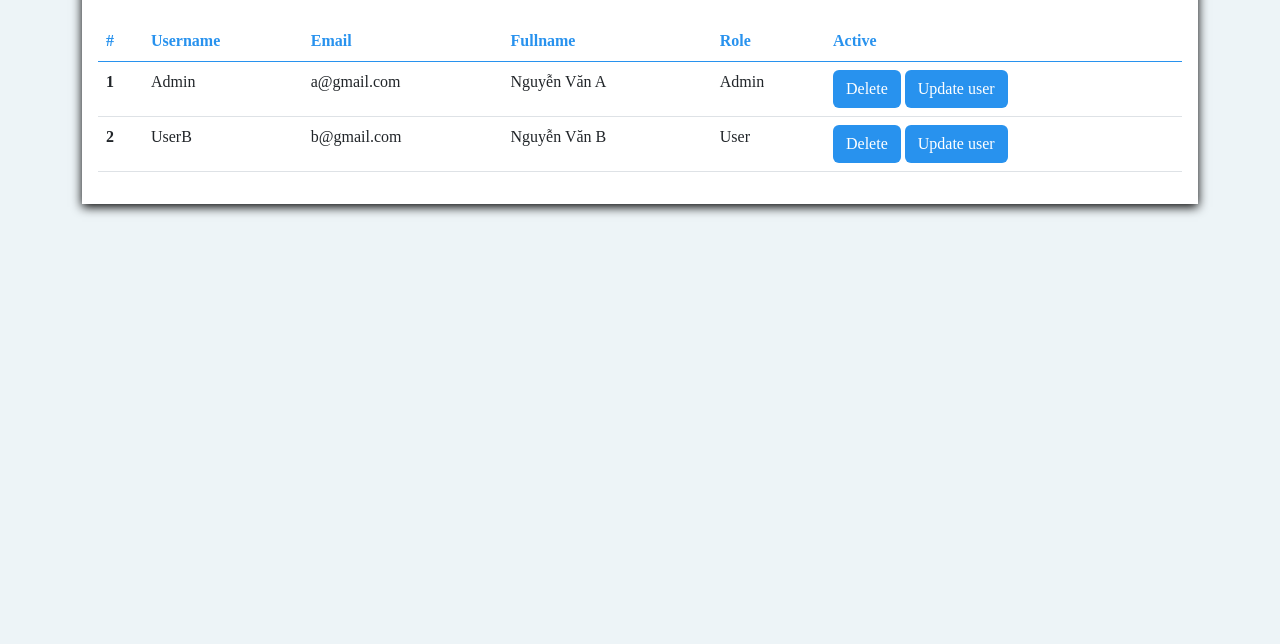
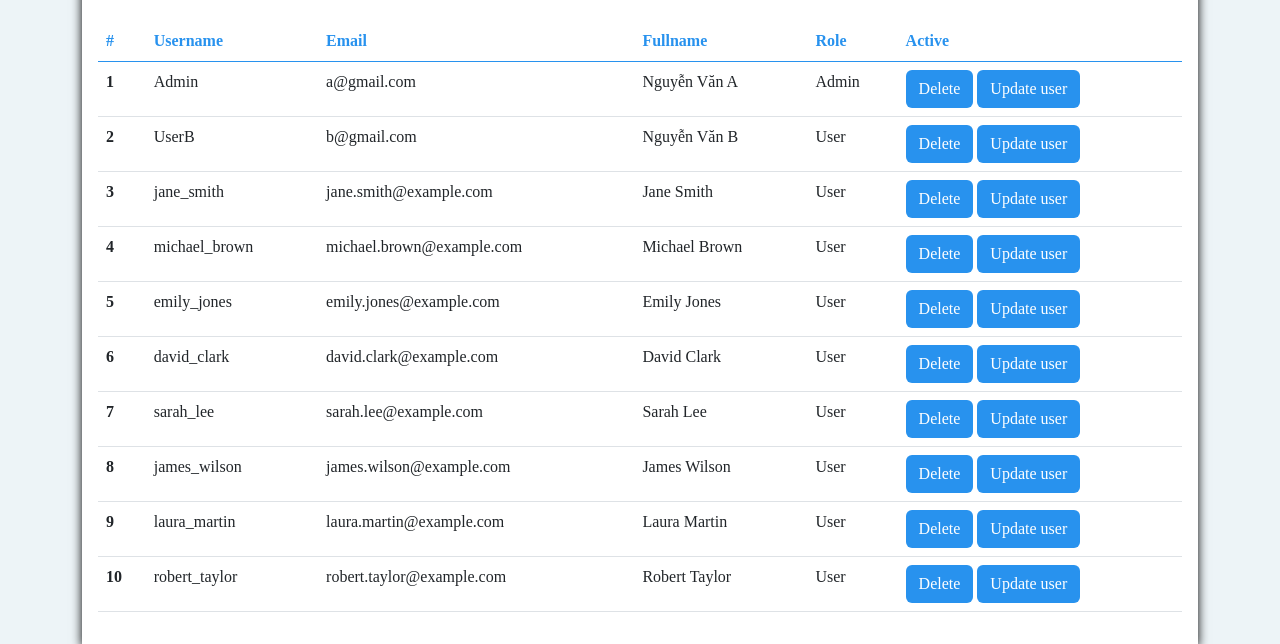
Before and after one commit to NajooDev/hci2025_19130143, a plain HTML site: page page/Lab1_table.html in a window 1280 px wide. Shown: the part 213-857 px from the top of the page. Before the commit the page ends 800 px from the top, so only its background shows below. Drawn offline with nearby package versions, Linux system fonts and the light colour scheme.

Commit message:
update table lab1

```diff
--- a/page/Lab1_table.html
+++ b/page/Lab1_table.html
@@ -68,6 +68,102 @@
                                     <a class="btn bg-blue-color" href="./Lab1_updateUser.html" role="button">Update user</a>
                                 </td>
                             </tr>
+
+                            <tr>
+                                <th scope="row">3</th>
+                                <td>jane_smith</td>
+                                <td>jane.smith@example.com</td>
+                                <td>Jane Smith</td>
+                                <td>User</td>
+                                <td>
+                                    <button type="button" class="btn bg-blue-color">Delete</button>
+                                    <a class="btn bg-blue-color" href="./Lab1_updateUser.html" role="button">Update user</a>
+                                </td>
+                            </tr>
+
+                            <tr>
+                                <th scope="row">4</th>
+                                <td>michael_brown</td>
+                                <td>michael.brown@example.com</td>
+                                <td>Michael Brown</td>
+                                <td>User</td>
+                                <td>
+                                    <button type="button" class="btn bg-blue-color">Delete</button>
+                                    <a class="btn bg-blue-color" href="./Lab1_updateUser.html" role="button">Update user</a>
+                                </td>
+                            </tr>
+
+                            <tr>
+                                <th scope="row">5</th>
+                                <td>emily_jones</td>
+                                <td>emily.jones@example.com</td>
+                                <td>Emily Jones</td>
+                                <td>User</td>
+                                <td>
+                                    <button type="button" class="btn bg-blue-color">Delete</button>
+                                    <a class="btn bg-blue-color" href="./Lab1_updateUser.html" role="button">Update user</a>
+                                </td>
+                            </tr>
+
+                            <tr>
+                                <th scope="row">6</th>
+                                <td>david_clark</td>
+                                <td>david.clark@example.com</td>
+                                <td>David Clark</td>
+                                <td>User</td>
+                                <td>
+                                    <button type="button" class="btn bg-blue-color">Delete</button>
+                                    <a class="btn bg-blue-color" href="./Lab1_updateUser.html" role="button">Update user</a>
+                                </td>
+                            </tr>
+
+                            <tr>
+                                <th scope="row">7</th>
+                                <td>sarah_lee</td>
+                                <td>sarah.lee@example.com</td>
+                                <td>Sarah Lee</td>
+                                <td>User</td>
+                                <td>
+                                    <button type="button" class="btn bg-blue-color">Delete</button>
+                                    <a class="btn bg-blue-color" href="./Lab1_updateUser.html" role="button">Update user</a>
+                                </td>
+                            </tr>
+
+                            <tr>
+                                <th scope="row">8</th>
+                                <td>james_wilson</td>
+                                <td>james.wilson@example.com</td>
+                                <td>James Wilson</td>
+                                <td>User</td>
+                                <td>
+                                    <button type="button" class="btn bg-blue-color">Delete</button>
+                                    <a class="btn bg-blue-color" href="./Lab1_updateUser.html" role="button">Update user</a>
+                                </td>
+                            </tr>
+
+                            <tr>
+                                <th scope="row">9</th>
+                                <td>laura_martin</td>
+                                <td>laura.martin@example.com</td>
+                                <td>Laura Martin</td>
+                                <td>User</td>
+                                <td>
+                                    <button type="button" class="btn bg-blue-color">Delete</button>
+                                    <a class="btn bg-blue-color" href="./Lab1_updateUser.html" role="button">Update user</a>
+                                </td>
+                            </tr>
+
+                            <tr>
+                                <th scope="row">10</th>
+                                <td>robert_taylor</td>
+                                <td>robert.taylor@example.com</td>
+                                <td>Robert Taylor</td>
+                                <td>User</td>
+                                <td>
+                                    <button type="button" class="btn bg-blue-color">Delete</button>
+                                    <a class="btn bg-blue-color" href="./Lab1_updateUser.html" role="button">Update user</a>
+                                </td>
+                            </tr>
                         </tbody>
                     </table>
                 </div>
```
